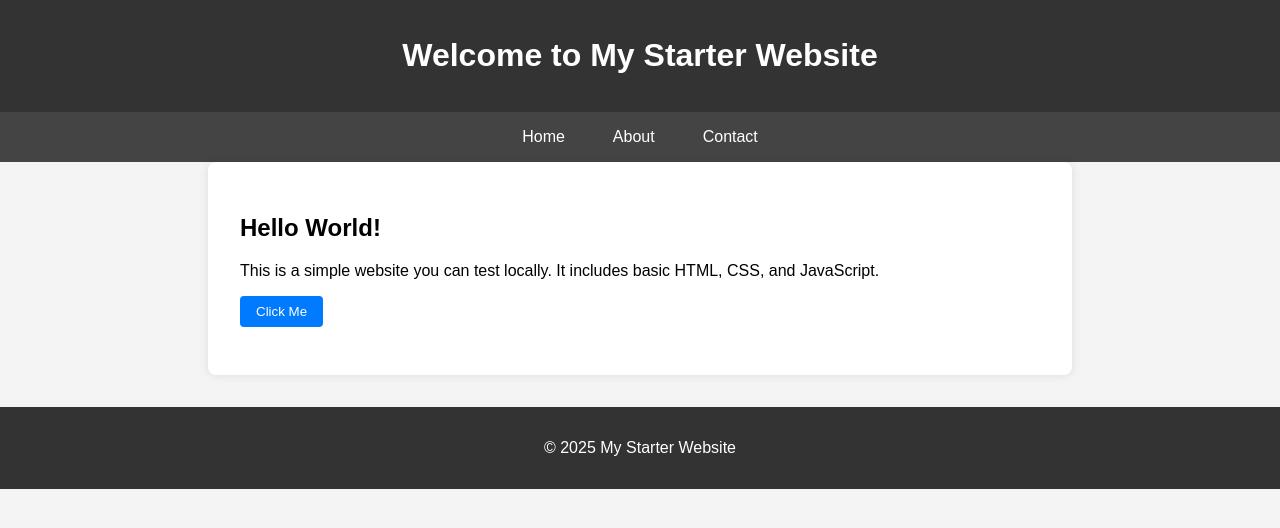
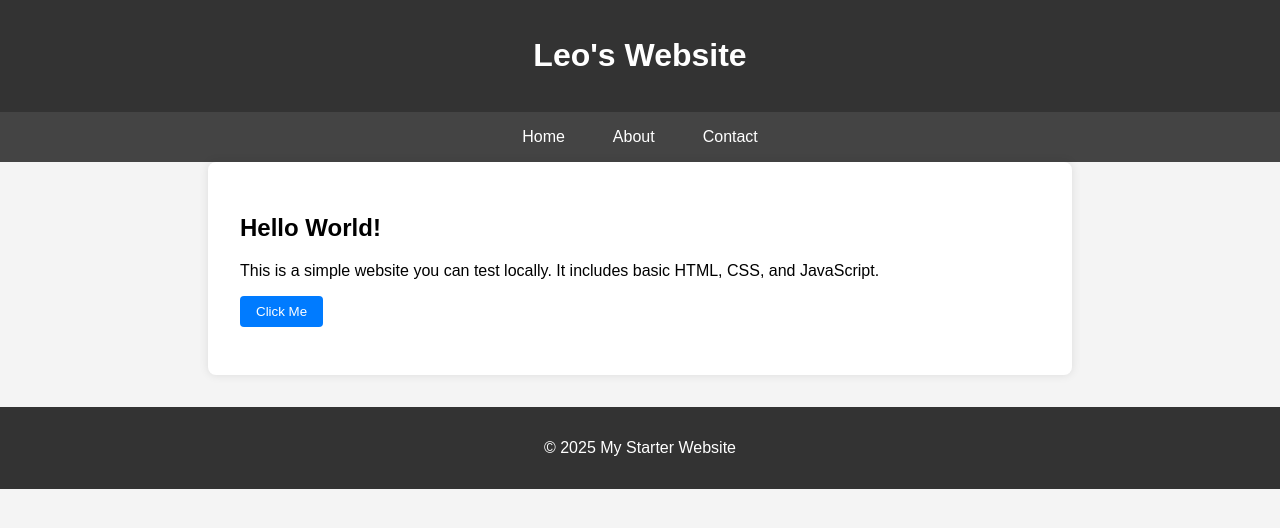
Before and after one commit to etvftg/Tests, a plain HTML site: page index.html in a window 1280 px wide. Drawn offline with Linux system fonts and the light colour scheme.

Commit message:
Update index.html

```diff
--- a/index.html
+++ b/index.html
@@ -73,7 +73,7 @@
 </head>
 <body>
   <header>
-    <h1>Welcome to My Starter Website</h1>
+    <h1>Leo's Website</h1>
   </header>
 
   <nav>
```
